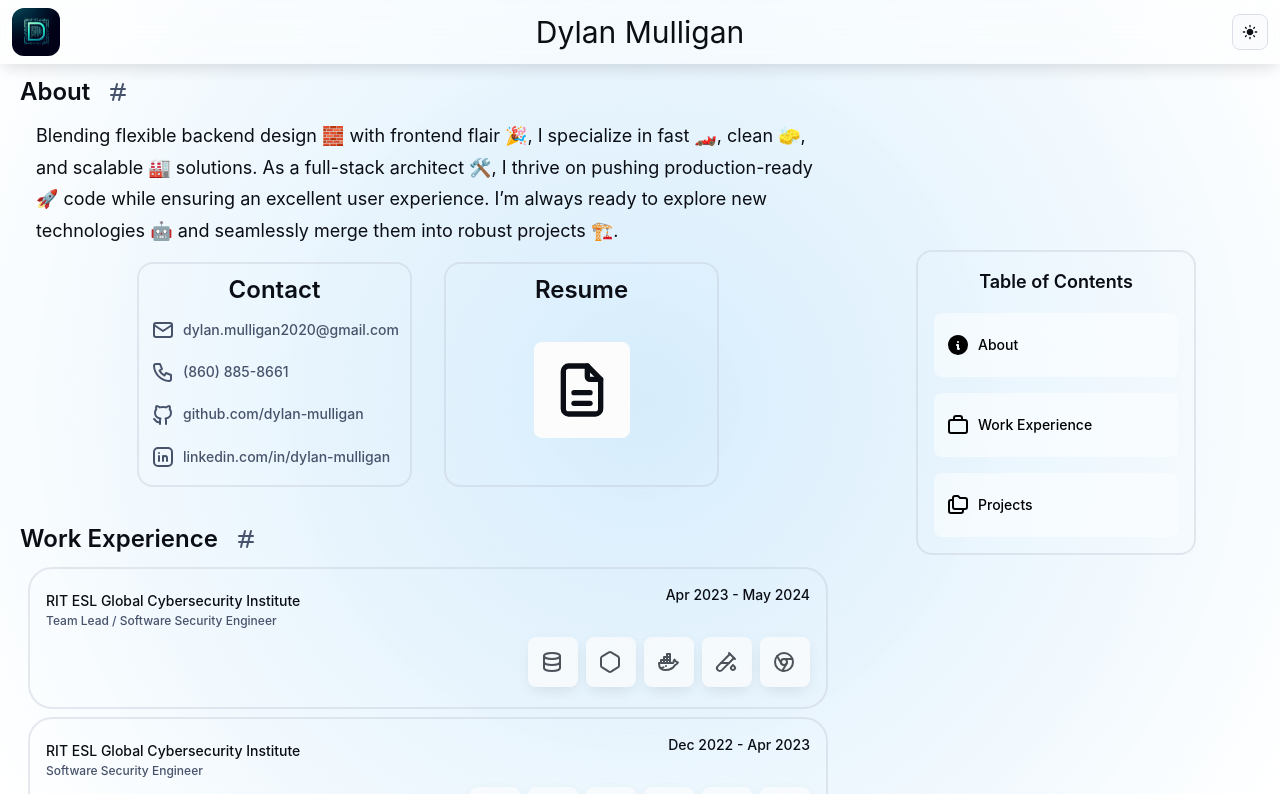
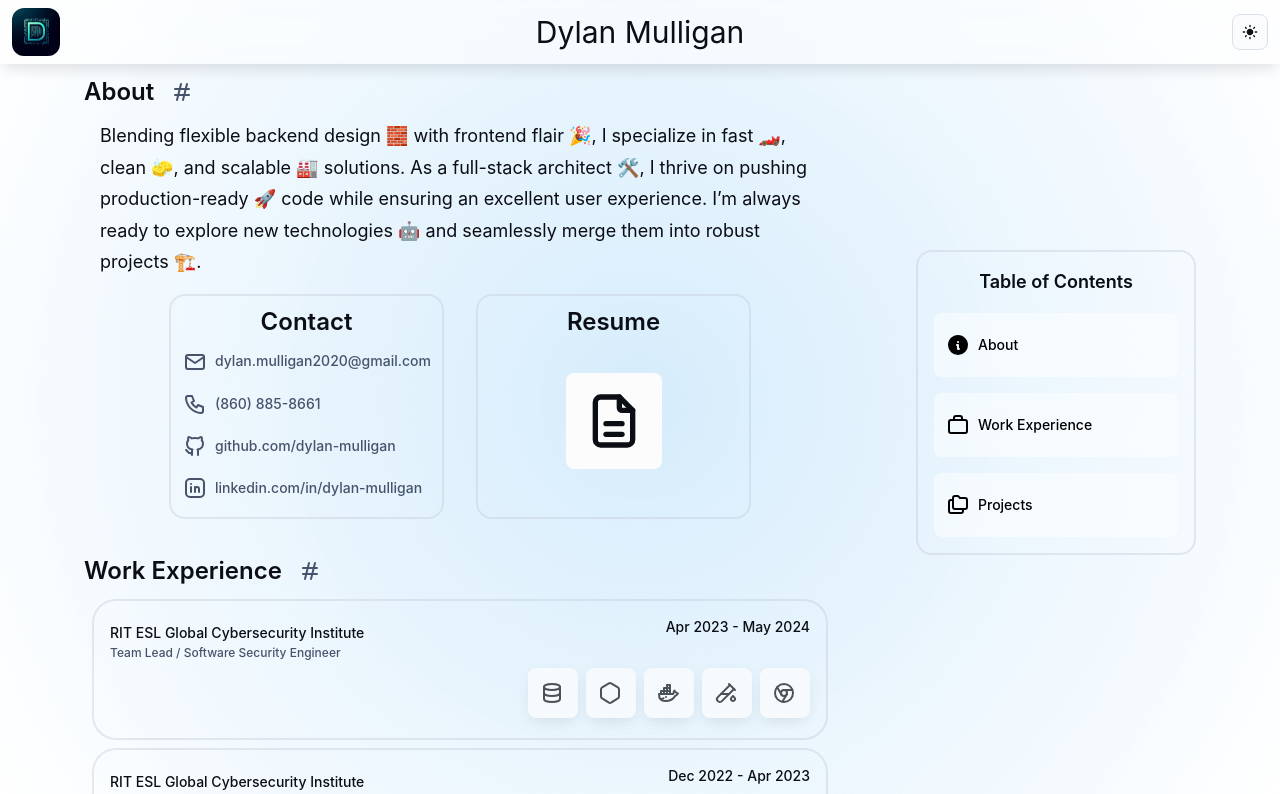
Before and after one commit to dylan-mulligan/personal-website, a React (Create React App) app: page / in a window 1280 px wide. Shown: the top 794 px of the page. Built offline with nearby package versions, Linux system fonts and the light colour scheme; the HTML template or start-up script is replaced by a standard one.

Commit message:
Left margin fix

```diff
--- a/src/components/Portfolio.tsx
+++ b/src/components/Portfolio.tsx
@@ -115,6 +115,7 @@ const Portfolio: React.FC = (): JSX.Element => {
                     display: "flex",
                     flexDirection: "column",
                     gap: 2,
+                    ml: { xs: 0, lg: 8 }
                 }}
             >
                 <Box id="about">
```
